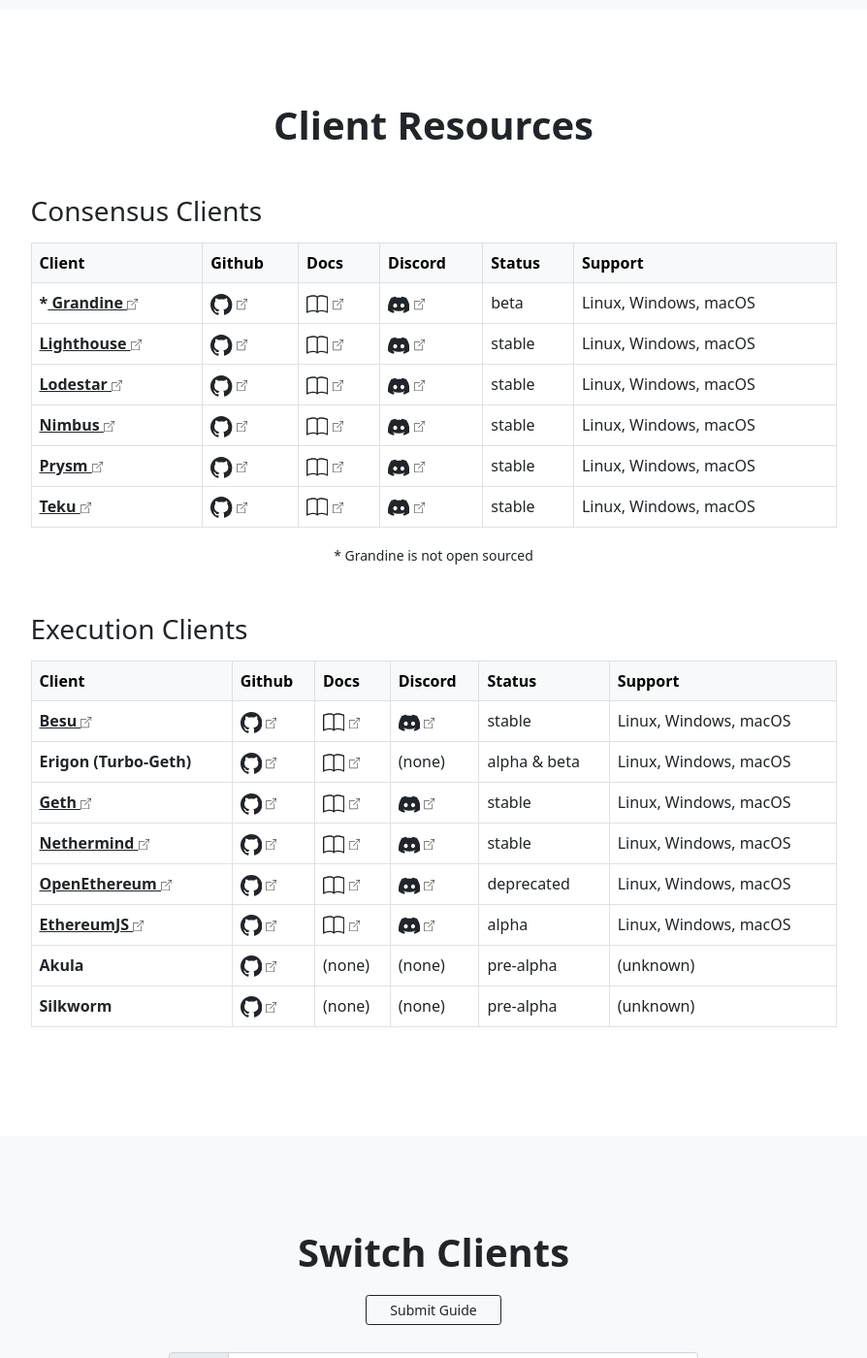
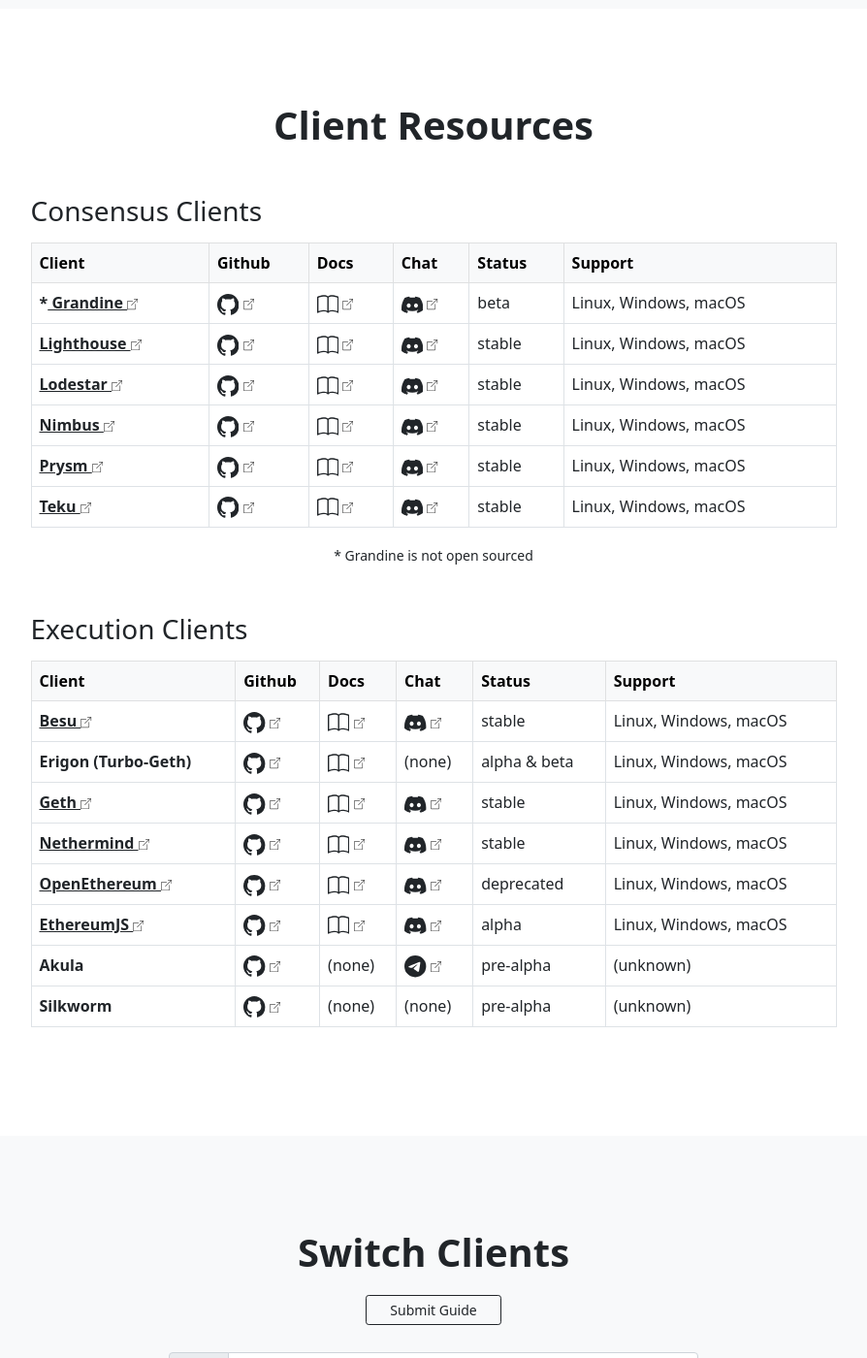
Before and after one commit to etheralpha/clientdiversity-org, a Jekyll site: the page built from index.md, in a window 1280 px wide and 1400 px high, scrolled down 2648 px. Shown: the whole window at 97% size, without its empty margins (193-1087 px from the left). Built offline with Jekyll 4.4.1, drawn with Linux system fonts in a browser that asks for light colours.

Commit message:
extend chats to support telegram

```diff
--- a/_data/icons.yml
+++ b/_data/icons.yml
@@ -12,3 +12,5 @@
 reddit: '<svg xmlns="http://www.w3.org/2000/svg" width="1.4rem" height="1.4rem" fill="currentColor" class="bi bi-reddit" viewBox="0 0 16 16"><path d="M6.167 8a.831.831 0 0 0-.83.83c0 .459.372.84.83.831a.831.831 0 0 0 0-1.661zm1.843 3.647c.315 0 1.403-.038 1.976-.611a.232.232 0 0 0 0-.306.213.213 0 0 0-.306 0c-.353.363-1.126.487-1.67.487-.545 0-1.308-.124-1.671-.487a.213.213 0 0 0-.306 0 .213.213 0 0 0 0 .306c.564.563 1.652.61 1.977.61zm.992-2.807c0 .458.373.83.831.83.458 0 .83-.381.83-.83a.831.831 0 0 0-1.66 0z"/><path d="M16 8A8 8 0 1 1 0 8a8 8 0 0 1 16 0zm-3.828-1.165c-.315 0-.602.124-.812.325-.801-.573-1.9-.945-3.121-.993l.534-2.501 1.738.372a.83.83 0 1 0 .83-.869.83.83 0 0 0-.744.468l-1.938-.41a.203.203 0 0 0-.153.028.186.186 0 0 0-.086.134l-.592 2.788c-1.24.038-2.358.41-3.17.992-.21-.2-.496-.324-.81-.324a1.163 1.163 0 0 0-.478 2.224c-.02.115-.029.23-.029.353 0 1.795 2.091 3.256 4.669 3.256 2.577 0 4.668-1.451 4.668-3.256 0-.114-.01-.238-.029-.353.401-.181.688-.592.688-1.069 0-.65-.525-1.165-1.165-1.165z"/></svg>'
 check: '<svg style="margin-top: -2px;" xmlns="http://www.w3.org/2000/svg" width="1.5rem" height="1.5rem" fill="currentColor" class="bi bi-check-circle" viewBox="0 0 16 16"><path d="M8 15A7 7 0 1 1 8 1a7 7 0 0 1 0 14zm0 1A8 8 0 1 0 8 0a8 8 0 0 0 0 16z"/><path d="M10.97 4.97a.235.235 0 0 0-.02.022L7.477 9.417 5.384 7.323a.75.75 0 0 0-1.06 1.06L6.97 11.03a.75.75 0 0 0 1.079-.02l3.992-4.99a.75.75 0 0 0-1.071-1.05z"/></svg>'
 info: '<svg xmlns="http://www.w3.org/2000/svg" width="1.5rem" height="1.5rem" fill="currentColor" class="bi bi-exclamation-circle-fill" viewBox="0 0 16 16"><path d="M16 8A8 8 0 1 1 0 8a8 8 0 0 1 16 0zM8 4a.905.905 0 0 0-.9.995l.35 3.507a.552.552 0 0 0 1.1 0l.35-3.507A.905.905 0 0 0 8 4zm.002 6a1 1 0 1 0 0 2 1 1 0 0 0 0-2z"/></svg>'
+telegram: '<svg xmlns="http://www.w3.org/2000/svg" width="1.4rem" height="1.4rem" fill="currentColor" class="bi bi-telegram" viewBox="0 0 16 16"><path d="M16 8A8 8 0 1 1 0 8a8 8 0 0 1 16 0zM8.287 5.906c-.778.324-2.334.994-4.666 2.01-.378.15-.577.298-.595.442-.03.243.275.339.69.47l.175.055c.408.133.958.288 1.243.294.26.006.549-.1.868-.32 2.179-1.471 3.304-2.214 3.374-2.23.05-.012.12-.026.166.016.047.041.042.12.037.141-.03.129-1.227 1.241-1.846 1.817-.193.18-.33.307-.358.336a8.154 8.154 0 0 1-.188.186c-.38.366-.664.64.015 1.088.327.216.589.393.85.571.284.194.568.387.936.629.093.06.183.125.27.187.331.236.63.448.997.414.214-.02.435-.22.547-.82.265-1.417.786-4.486.906-5.751a1.426 1.426 0 0 0-.013-.315.337.337 0 0 0-.114-.217.526.526 0 0 0-.31-.093c-.3.005-.763.166-2.984 1.09z"/></svg>'
+chat: '<svg xmlns="http://www.w3.org/2000/svg" width="1.4rem" height="1.4rem" fill="currentColor" class="bi bi-chat-fill" viewBox="0 0 16 16"><path d="M8 15c4.418 0 8-3.134 8-7s-3.582-7-8-7-8 3.134-8 7c0 1.76.743 3.37 1.97 4.6-.097 1.016-.417 2.13-.771 2.966-.079.186.074.394.273.362 2.256-.37 3.597-.938 4.18-1.234A9.06 9.06 0 0 0 8 15z"/></svg>'
--- a/index.md
+++ b/index.md
@@ -424,7 +424,7 @@
                 <th scope="col" style="min-width: 8rem;">Client</th>
                 <th scope="col">Github</th>
                 <th scope="col" style="min-width: 3.8rem;">Docs</th>
-                <th scope="col">Discord</th>
+                <th scope="col">Chat</th>
                 <th scope="col">Status</th>
                 <th scope="col">Support</th>
               </tr>
@@ -463,10 +463,17 @@
                   {%- else -%}
                     <td>(none)</td>
                   {%- endif -%}
-                  {%- if client.discord -%}
+                  {%- if client.chat -%}
+                    {%- assign chat_icon = site.data.icons.chat -%}
+                    {%- if client.chat contains "discord" -%}
+                      {%- assign chat_icon = site.data.icons.discord -%}
+                    {%- endif -%}
+                    {%- if client.chat contains "t.me" -%}
+                      {%- assign chat_icon = site.data.icons.telegram -%}
+                    {%- endif -%}
                     <td>
-                      <a href="{{client.discord}}" class="text-decoration-none link-dark" target="_blank">
-                        {{site.data.icons.discord}}
+                      <a href="{{client.chat}}" class="text-decoration-none link-dark" target="_blank">
+                        {{chat_icon}}
                         {{site.data.icons.new_tab}}
                       </a>
                     </td>
@@ -501,7 +508,7 @@
                 <th scope="col" style="min-width: 8rem;">Client</th>
                 <th scope="col">Github</th>
                 <th scope="col" style="min-width: 3.8rem;">Docs</th>
-                <th scope="col">Discord</th>
+                <th scope="col">Chat</th>
                 <th scope="col">Status</th>
                 <th scope="col">Support</th>
               </tr>
@@ -539,10 +546,17 @@
                   {%- else -%}
                     <td>(none)</td>
                   {%- endif -%}
-                  {%- if client.discord -%}
+                  {%- if client.chat -%}
+                    {%- assign chat_icon = site.data.icons.chat -%}
+                    {%- if client.chat contains "discord" -%}
+                      {%- assign chat_icon = site.data.icons.discord -%}
+                    {%- endif -%}
+                    {%- if client.chat contains "t.me" -%}
+                      {%- assign chat_icon = site.data.icons.telegram -%}
+                    {%- endif -%}
                     <td>
-                      <a href="{{client.discord}}" class="text-decoration-none link-dark" target="_blank">
-                        {{site.data.icons.discord}}
+                      <a href="{{client.chat}}" class="text-decoration-none link-dark" target="_blank">
+                        {{chat_icon}}
                         {{site.data.icons.new_tab}}
                       </a>
                     </td>
```
Also changed, not shown: _data/clients-consensus.yml (+7 -7 lines), _data/clients-execution.yml (+9 -9 lines).
